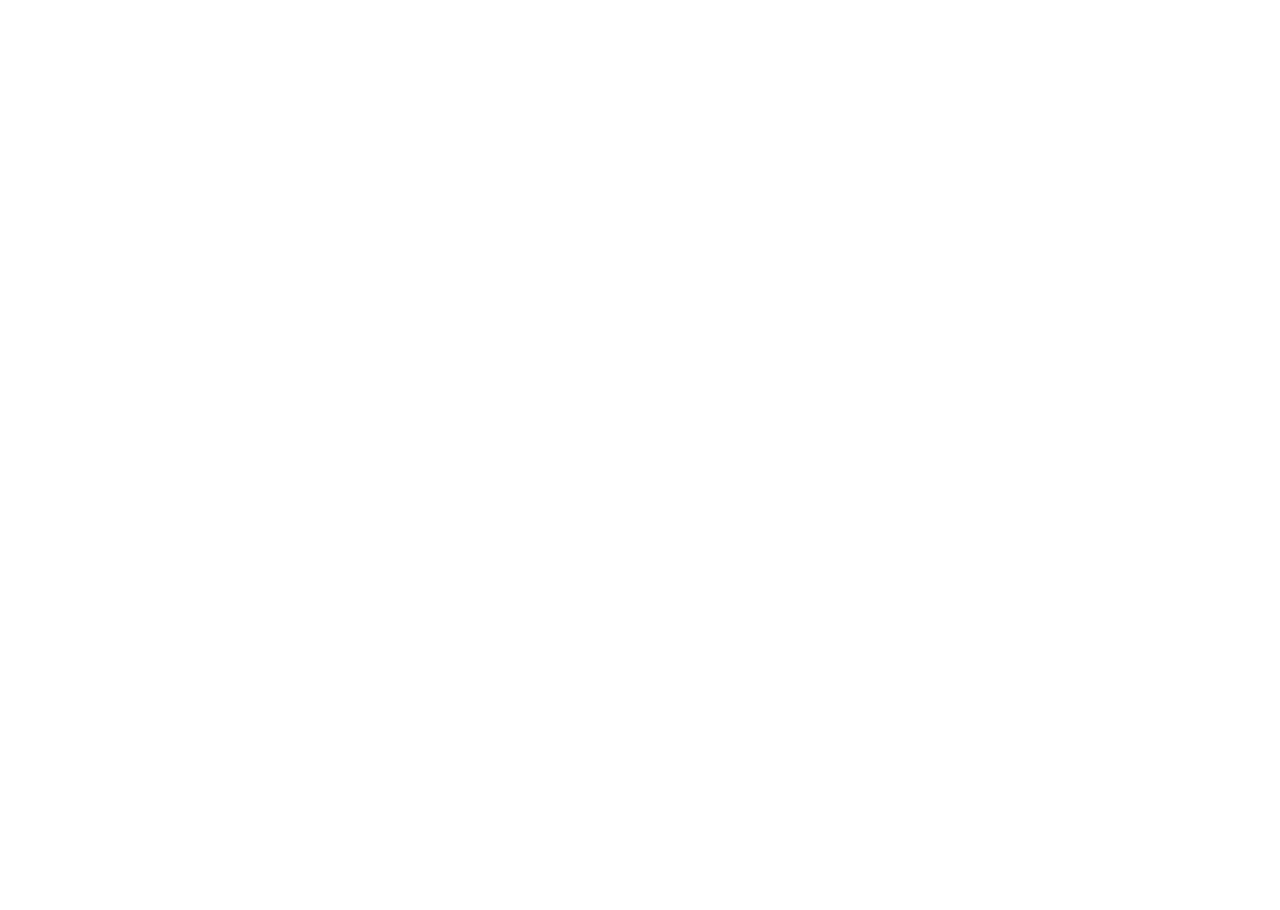
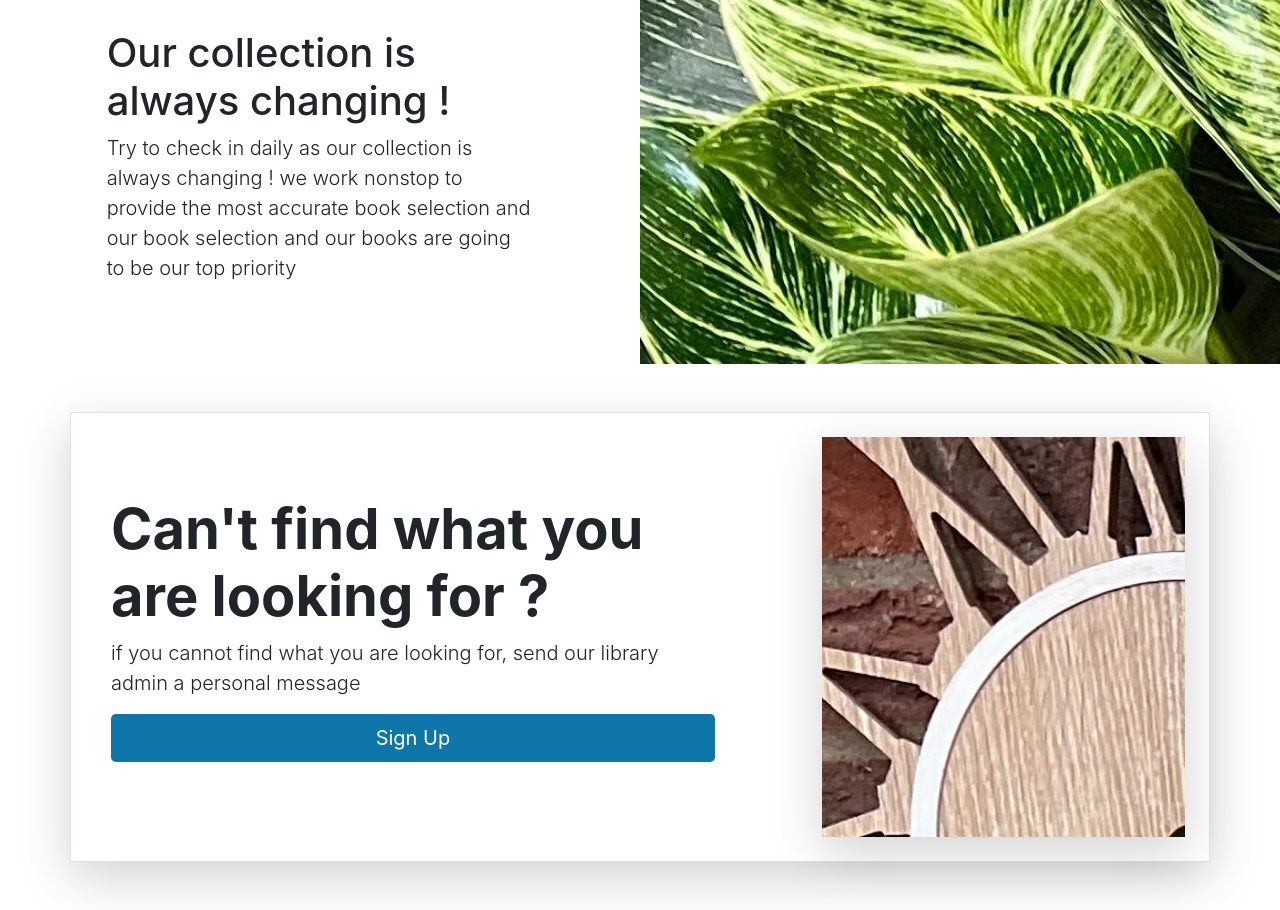
Before and after one commit to Habay88/library-app, a React (Create React App) app: page / in a window 1280 px wide. Shown: the part 1740-2650 px from the top of the page. Before the commit the page ends 1076 px from the top, so only its background shows below. Built offline with nearby package versions, Linux system fonts and the light colour scheme.

Commit message:
libraryservice component 68

```diff
--- a/src/App.tsx
+++ b/src/App.tsx
@@ -4,6 +4,8 @@
 import Navbar from './layouts/NavbarAndFooter/Navbar';
 import ExploreTopBooks from './layouts/NavbarAndFooter/HomePage/ExploreTopBooks';
 import Carousel from './layouts/NavbarAndFooter/HomePage/Carousel';
+import Heros from './layouts/NavbarAndFooter/HomePage/Heros';
+import LibraryServices from './layouts/NavbarAndFooter/HomePage/LibraryServices';
 
 function App() {
   return (
@@ -11,6 +13,8 @@
   <Navbar/>
   <ExploreTopBooks/>
   <Carousel/>
+  <Heros/>
+  <LibraryServices/>
   </div>
   );
 }
--- /dev/null
+++ b/src/layouts/NavbarAndFooter/HomePage/LibraryServices.tsx
@@ -0,0 +1,27 @@
+import React from 'react'
+
+const LibraryServices = () => {
+  return (
+    <div className='container my-5'>
+        <div className='row p-4 align-items-center border shadow-lg'>
+            <div className='col-lg-7 p-3'>
+                <h1 className='display-4 fw-bold'>
+                 Can't find what you are looking for ?
+                </h1>
+             <p className='lead'>
+if you cannot find what you are looking for, send our library admin a personal message
+             </p>
+             <div className='d-grid gap-2 justify content-md-start mb-4 mb-lg-3' >
+                <a className='btn main-color btn-lg text-white' href='#'>Sign Up</a>
+             </div>
+            </div>
+   <div className='col-lg-4 offset-lg-1 shadow-lg lost-image'>
+
+   </div>
+        </div>
+
+    </div>
+  )
+}
+
+export default LibraryServices
```
